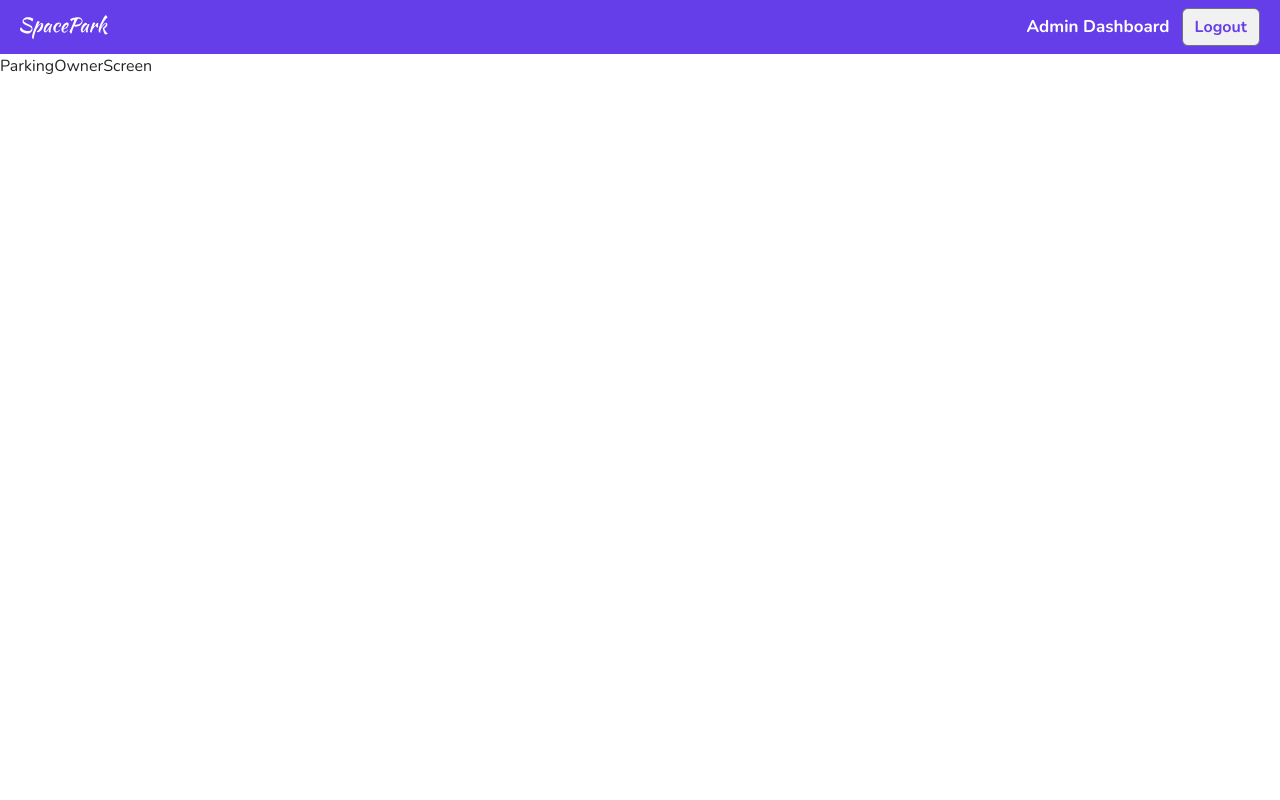
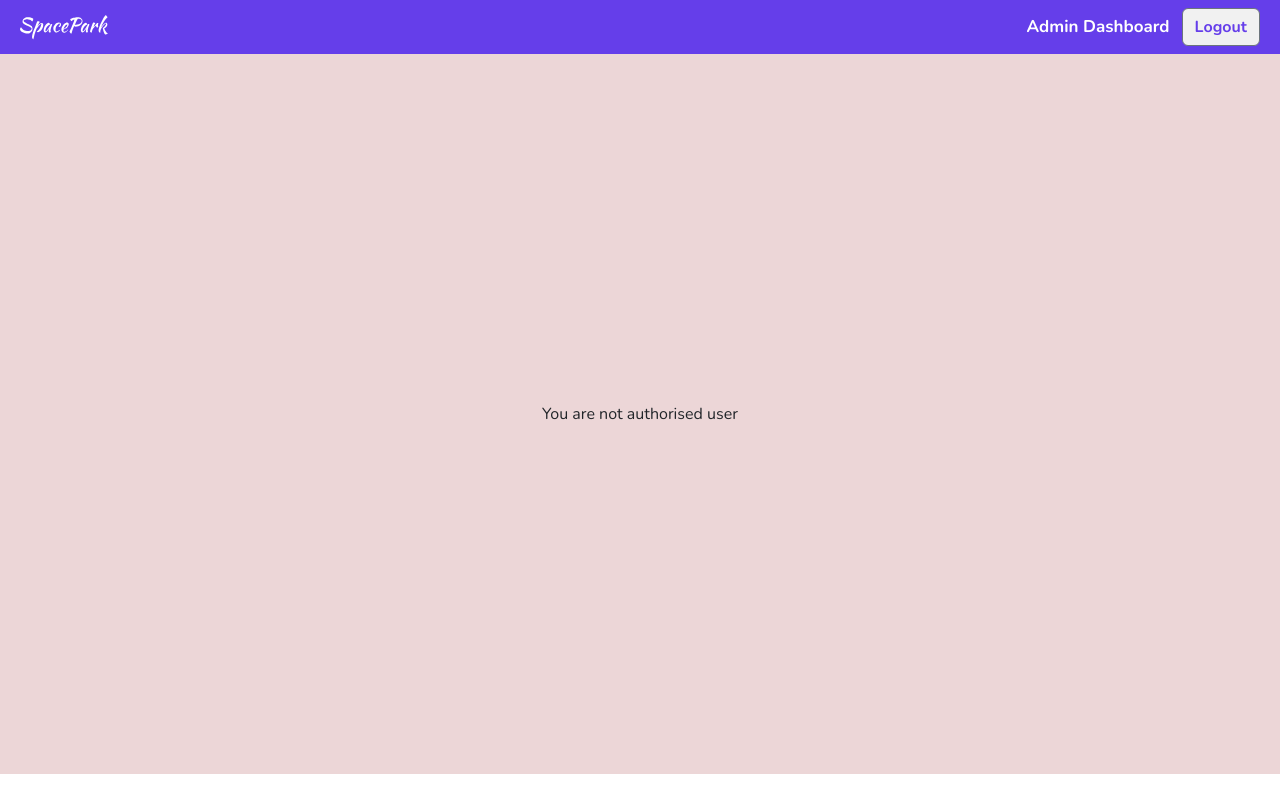
Before and after one commit to pesto-students/frontend-repo-spacepark, a React (Create React App) app: page /activeUsers/1 in a window 1280 px wide. Built offline with nearby package versions, Linux system fonts and the light colour scheme; no server answers; sample sign-in values are in the browser's storage.

Commit message:
fix: fixed the issue with user login

```diff
--- a/src/App.js
+++ b/src/App.js
@@ -11,7 +11,7 @@ import { UserProvider, useUser } from "./context/userContext";
 import Home from "./components/Home";
 import SignUp from "./components/SignUp";
 import Header from "./components/Header/Header";
-import Loader from "./components/Loader/Loader";
+import Loader from "./components/QRCodeDisplay/Loader";
 const Login = lazy(() => import("./components/Login/Login"));
 const MapComponent = lazy(() => import("./components/MapComponent"));
 const RegisterParkingSpace = lazy(() =>
--- a/src/App.scss
+++ b/src/App.scss
@@ -224,3 +224,15 @@ h3{
   .error{
     color: red;
   }
+  .data-ticket{
+    display: flex;
+    align-items: center;
+    width: 100vw!important;
+    height: 90vh !important;
+    justify-content: center;
+    border-radius: 50%;
+    // margin-top: 50%;
+    // background-color: bisque;
+    margin: auto;
+
+  }
--- a/src/components/QRCodeScanner/ParkingOwnerScreen.js
+++ b/src/components/QRCodeScanner/ParkingOwnerScreen.js
@@ -1,15 +1,36 @@
 import React, { useEffect } from 'react'
 import { useUser } from '../../context/userContext';
 import axios from 'axios';
+import { useNavigate } from 'react-router-dom';
 
 function ParkingOwnerScreen() {
     const {user} = useUser();
+    const navigate = useNavigate();
+    console.log(user, 'User');
+
     useEffect(() => {
       const fetchTickets = async () => {
+
           try {
-              const res = await axios.get(`${process.env.REACT_APP_API_URL}tickets/active/${user.id}`);
-              if (res) {
-                  await axios.get(`${process.env.REACT_APP_API_URL}tickets/active/${user.id}`);
+              if(user){
+                    const response = await axios.get(`${process.env.REACT_APP_API_URL}users/${user.id}`);
+                    console.log(response, 'Response');
+                    if(response.data.role === 'parkAdmin'){
+                        const url = window.location.href;
+                        const segments = url.split('/');
+                        const lastId = segments[segments.length - 1];
+                        console.log(lastId);
+
+                        const res = await axios.get(`${process.env.REACT_APP_API_URL}api/tickets/active/${user.id}`);
+                        console.log(res, 'Response');
+                        if (res) {
+                            await axios.get(`${process.env.REACT_APP_API_URL}tickets/active/${user.id}`);
+                        }
+                    }else{
+                        navigate('/login')
+                    }
+              }else {
+                navigate('/login')
               }
           } catch (error) {
               console.error("Error fetching tickets:", error);
@@ -17,9 +38,16 @@ function ParkingOwnerScreen() {
       };
 
       fetchTickets();
+      // eslint-disable-next-line
   }, [user.id]);
   return (
-    <div>ParkingOwnerScreen</div>
+    <div style={{backgroundColor:"#ECD6D7"}}>
+        <div className='data-ticket'>
+
+            You are not authorised user
+        </div>
+
+    </div>
   )
 }
 
```
